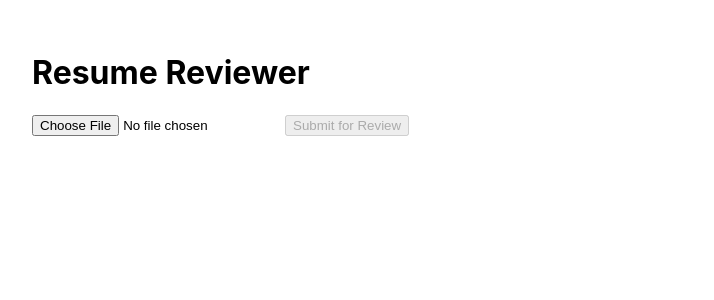
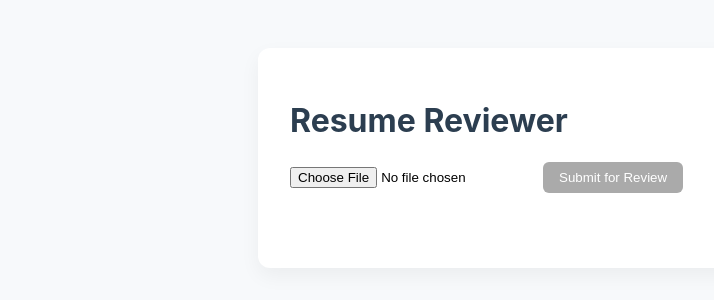
Before and after one commit to mpeterson27/resume-reviewer, a React (Create React App) app in the folder frontend/: page / in a window 1280 px wide. Shown: the top 300 px of the page, without its empty margins (0-714 px from the left). Built offline with nearby package versions, Linux system fonts and the light colour scheme.

Commit message:
Add initial layout polish and App container styles

```diff
--- a/frontend/src/App.css
+++ b/frontend/src/App.css
@@ -1,38 +1,42 @@
-.App {
-  text-align: center;
+body {
+  font-family: system-ui, sans-serif;
+  background-color: #f7f9fb;
+  margin: 0;
+  padding: 0;
 }
 
-.App-logo {
-  height: 40vmin;
-  pointer-events: none;
+.container {
+  max-width: 700px;
+  margin: 3rem auto;
+  padding: 2rem;
+  background-color: white;
+  border-radius: 12px;
+  box-shadow: 0 8px 20px rgba(0, 0, 0, 0.05);
 }
 
-@media (prefers-reduced-motion: no-preference) {
-  .App-logo {
-    animation: App-logo-spin infinite 20s linear;
-  }
+h1, h2, h3 {
+  color: #2c3e50;
 }
 
-.App-header {
-  background-color: #282c34;
-  min-height: 100vh;
-  display: flex;
-  flex-direction: column;
-  align-items: center;
-  justify-content: center;
-  font-size: calc(10px + 2vmin);
-  color: white;
+input[type="file"] {
+  margin-bottom: 1rem;
 }
 
-.App-link {
-  color: #61dafb;
+button {
+  padding: 0.5rem 1rem;
+  background-color: #0077cc;
+  color: white;
+  border: none;
+  border-radius: 6px;
+  cursor: pointer;
 }
 
-@keyframes App-logo-spin {
-  from {
-    transform: rotate(0deg);
-  }
-  to {
-    transform: rotate(360deg);
-  }
+button:disabled {
+  background-color: #aaa;
+  cursor: not-allowed;
 }
+
+ul {
+  padding-left: 1.5rem;
+  margin-bottom: 1.5rem;
+}
--- a/frontend/src/App.tsx
+++ b/frontend/src/App.tsx
@@ -2,6 +2,7 @@
 import React, { useState } from "react";
 import UploadForm from "./components/UploadForm";
 import FeedbackDisplay from "./components/FeedbackDisplay";
+import "./App.css";
 
 interface ResumeFeedback {
   summary: string;
@@ -15,7 +16,7 @@ const App = () => {
   const [feedback, setFeedback] = useState<ResumeFeedback | null>(null);
 
   return (
-    <div style={{ padding: "2rem" }}>
+    <div className="container">
       <h1>Resume Reviewer</h1>
       <UploadForm onFeedback={setFeedback} />
       <FeedbackDisplay feedback={feedback} />
```
